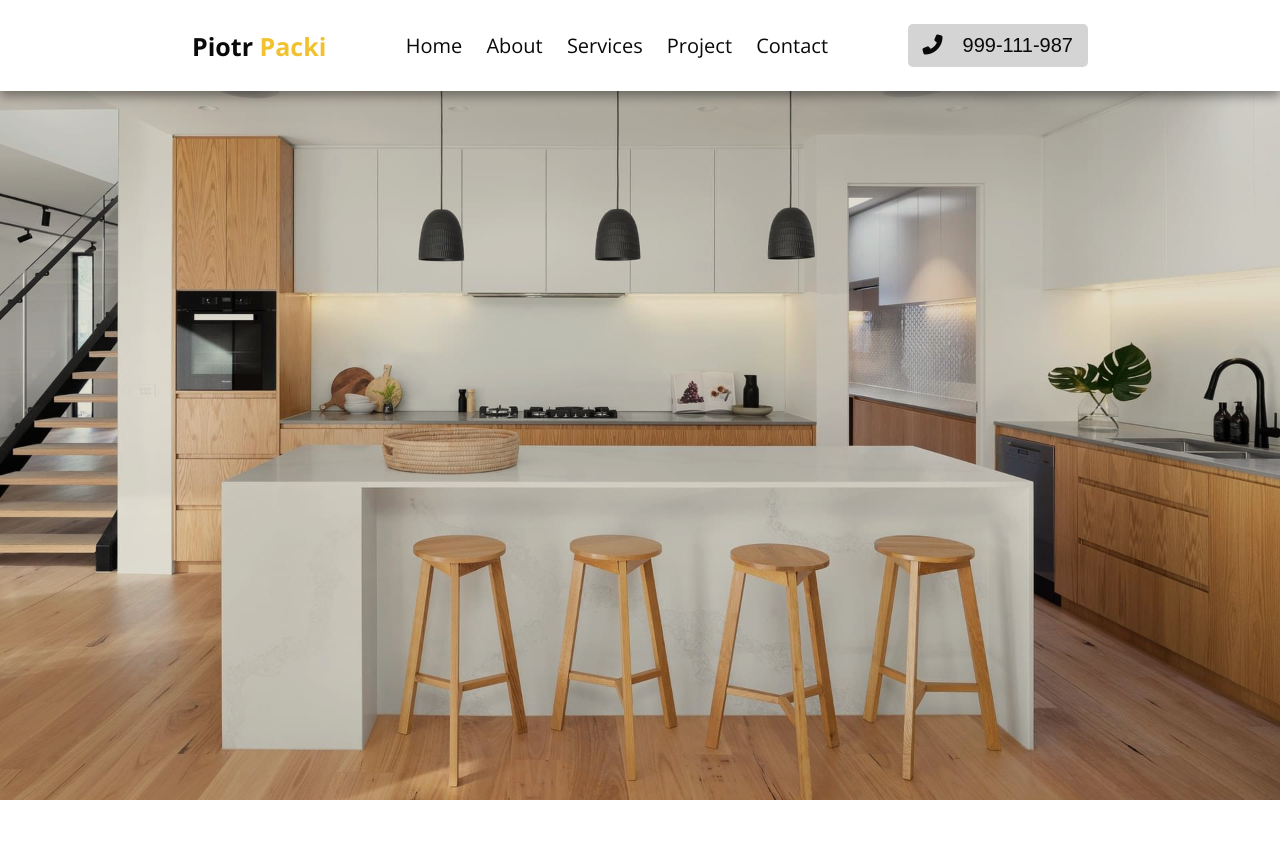
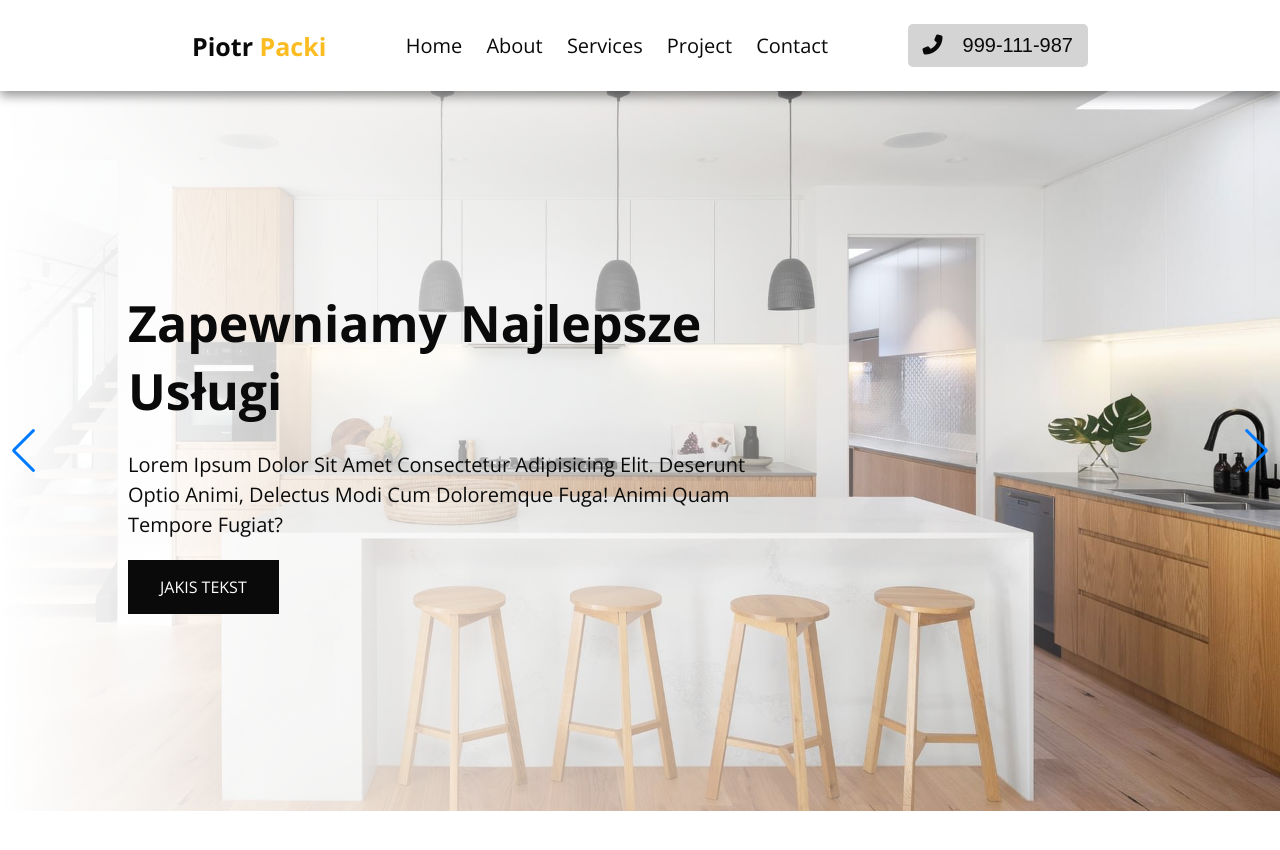
Before and after one commit to LukasGuziak/furnishing-firm-website, a website: page index.html in a window 1280 px wide. Shown: the top 850 px of the page. Drawn offline with nearby package versions, Linux system fonts and the light colour scheme.

Commit message:
add slider

```diff
--- a/index.html
+++ b/index.html
@@ -9,6 +9,9 @@
     <link rel="preconnect" href="https://fonts.googleapis.com">
     <link rel="preconnect" href="https://fonts.gstatic.com" crossorigin>
     <link href="https://fonts.googleapis.com/css2?family=Open+Sans:wght@300;400;700&display=swap" rel="stylesheet">
+    <!-- swipper -->
+    <link rel="stylesheet" href="https://cdn.jsdelivr.net/npm/swiper@8/swiper-bundle.min.css" />
+
     <link rel="stylesheet" href="/dist/css/main.min.css">
 </head>
 
@@ -19,7 +22,7 @@
 
         <div class="navigation">
 
-            <a href="" class="navigation__logo">Piotr<span> packi</span></a>
+            <a href="#" class="navigation__logo">Piotr<span> packi</span></a>
 
             <nav class="navigation__navbar">
                 <a class="navigation__item" href="#home">home</a>
@@ -38,18 +41,61 @@
             </div>
 
         </div>
+
+
+        <div class="home" id="home">
+            <div class="swiper mySwiper">
+
+                <div class="swiper-wrapper">
+
+                    <div class="swiper-slide swiper-slide--one">
+                        <div class="slide-text">
+                            <h3 class="slide-text__title">Zapewniamy najlepsze usługi</h3>
+                            <p class="slide-text__text">Lorem ipsum dolor sit amet consectetur adipisicing elit. Deserunt
+                                optio animi, delectus modi cum doloremque fuga! Animi quam tempore fugiat?</p>
+                            <a href="about" class="btn iccon"> Jakis tekst</a>
+                        </div>
+                    </div>
+
+                    <div class="swiper-slide swiper-slide--two">
+                        <div class="slide-text">
+                            <h3 class="slide-text__title">Spełnij swoje marzenia</h3>
+                            <p class="slide-text__text">Lorem ipsum dolor sit amet consectetur adipisicing elit. Deserunt
+                                optio animi, delectus modi cum doloremque fuga! Animi quam tempore fugiat?</p>
+                            <a href="about" class="btn"> Jakis tekst</a>
+                        </div>
+                    </div>
+
+                    <div class="swiper-slide swiper-slide--three">
+                        <div class="slide-text">
+                            <h3 class="slide-text__title">Od projektu po realizację</h3>
+                            <p class="slide-text__text">Lorem ipsum dolor sit amet consectetur adipisicing elit. Deserunt
+                                optio animi, delectus modi cum doloremque fuga! Animi quam tempore fugiat?</p>
+                            <a href="about" class="btn"> Jakis tekst</a>
+                        </div>
+                    </div>
+
+                </div>
+                <div class="swiper-button-next"></div>
+                <div class="swiper-button-prev"></div>
+
+
+            </div>
+
+        </div>
+
     </header>
-
-    <!-- home section -->
-    <section class="home" id="home">
-
-    </section>
 
 
 
     <div class="space"></div>
     <div class="space"></div>
 
+
+
+    <!-- Swiper JS -->
+    <script src="https://cdn.jsdelivr.net/npm/swiper@8/swiper-bundle.min.js"></script>
+    <!-- Swipper end -->
     <script src="https://kit.fontawesome.com/bafefdbd87.js" crossorigin="anonymous"></script>
     <script src="/dist/js/main.min.js"></script>
 </body>
--- a/src/js/main.js
+++ b/src/js/main.js
@@ -5,5 +5,16 @@ const navMobile = () => {
 	navBar.classList.toggle('active');
 };
 
+
+// !-- Initialize Swiper
+var swiper = new Swiper(".mySwiper", {
+loop: true,
+grabCursor:true,
+	navigation: {
+	  nextEl: ".swiper-button-next",
+	  prevEl: ".swiper-button-prev",
+	},
+  });
+
 navBtn.addEventListener('click', navMobile);
 navBar.addEventListener('click',navMobile)
--- a/src/sass/_mixins.scss
+++ b/src/sass/_mixins.scss
@@ -1,7 +1,7 @@
 @mixin grid($val) {
 	display: grid;
 	grid-template-columns: repeat(auto-fit, minmax($val, 1fr));
-	gap: 2rem;
+	gap: 2em;
 }
 
 @mixin titleText($titleSize) {
--- a/src/sass/main.scss
+++ b/src/sass/main.scss
@@ -1,7 +1,7 @@
 @import './mixins';
 
 :root {
-	--yellow: rgb(241, 193, 46);
+	--yellow: rgb(250, 188, 33);
 	--black: rgb(10, 10, 10);
 	--white: rgb(255, 255, 255);
 	--light-color: rgb(102, 102, 102);
@@ -35,17 +35,31 @@ body {
 	font-family: 'Open Sans', sans-serif;
 }
 
+.btn {
+	display: inline-block;
+	padding: 1em 2em;
+	background: var(--black);
+	color: var(--white);
+	cursor: pointer;
+	font-size: 1.6rem;
+	text-transform: uppercase;
+	&:hover {
+		background: var(--yellow);
+		color: var(--black);
+	}
+}
+
 //---------------------
 //-------HEADER--------
 //---------------------
 .header {
 	height: 100vh;
-	background-color: rgba(114, 94, 39, 0.2);
-	background-image: url('../img/heroL.jpg');
-	background-size: cover;
-	background-repeat: no-repeat;
-	background-position: center;
-	background-blend-mode: multiply;
+	// background-color: rgba(114, 94, 39, 0.2);
+	// background-image: url('../img/heroL.jpg');
+	// background-size: cover;
+	// background-repeat: no-repeat;
+	// background-position: center;
+	// background-blend-mode: multiply;
 
 	.navigation {
 		background-color: var(--white);
@@ -86,6 +100,54 @@ body {
 					padding-right: 1em;
 				}
 			}
+		}
+	}
+}
+
+.swiper {
+	height: 90vh;
+	z-index: 10;
+}
+.swiper-slide--one {
+	background: url(../img/heroL.jpg);
+}
+.swiper-slide--two {
+	background: url(../img/heroL3.jpg);
+}
+.swiper-slide--three {
+	background: url(../img/heroL2.jpg);
+}
+
+.swiper-slide {
+	display: flex;
+	background-size: cover;
+	background-repeat: no-repeat;
+	background-position: center;
+	justify-content: flex-start;
+	align-items: center;
+
+	&::before {
+		content: '';
+		position: absolute;
+		top: 0;
+		left: 0;
+		height: 100%;
+		width: 100%;
+		background: linear-gradient(90deg, var(--white), transparent);
+	}
+
+	.slide-text {
+		margin: 10%;
+		z-index: 10;
+		width: 50%;
+		&__title {
+			@include titleText(5rem);
+			margin-bottom: 0.5em;
+		}
+		&__text {
+			@include graphText(2rem);
+			color: var(--black);
+			margin-bottom: 1em;
 		}
 	}
 }
@@ -155,7 +217,7 @@ body {
 	}
 
 	.header {
-		background-image: url('../img/heroS2.jpg');
+		// background-image: url('../img/heroS2.jpg');
 	}
 }
 
```
Also changed, not shown: dist/css/main.min.css, dist/img/hero1.jpg (deleted), dist/img/hero2.jpg (deleted), dist/img/heroL2.jpg (added), dist/img/heroL3.jpg (added), dist/img/homeL (1).jpg (deleted), dist/img/homeL (2).jpg (deleted), dist/img/homeL3.jpg (added), dist/js/main.min.js, src/img/heroL2.jpg (added), src/img/heroL3.jpg (added), src/img/homeL3.jpg (added), 1 other file.
